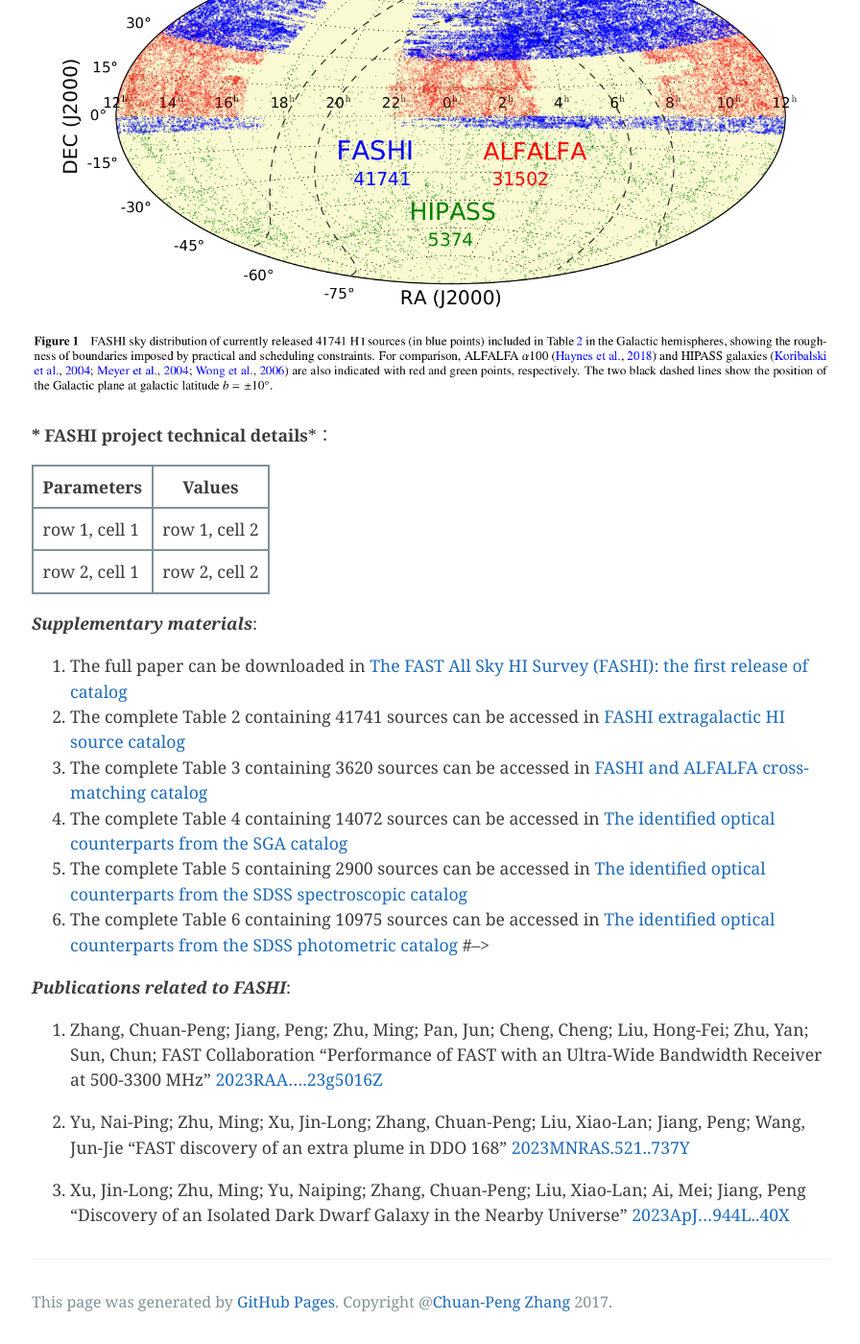
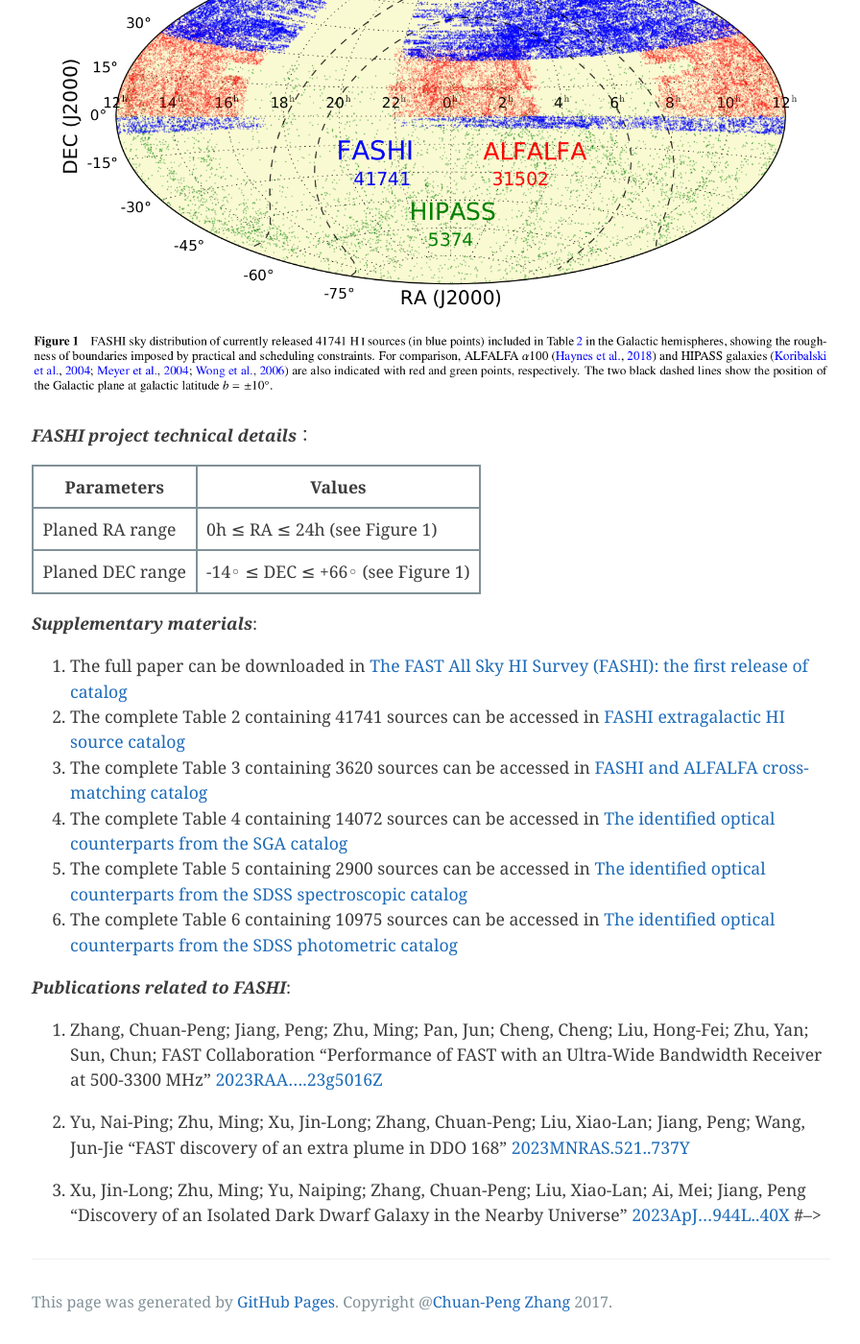
Before and after one commit to zcp521/zcp521.github.io, a Jekyll site: the page built from fashi.md, in a window 1280 px wide and 1400 px high, scrolled down 1461 px. Shown: the whole window at 96% size, without its empty margins (191-1087 px from the left). Built offline with Jekyll 4.4.1, drawn with Linux system fonts in a browser that asks for light colours.

Commit message:
Update fashi.md

```diff
--- a/fashi.md
+++ b/fashi.md
@@ -15,22 +15,21 @@ tagline: "The FAST All Sky H I Survey"
 
 ![]({{ site.baseurl }}/img/fashi.png)
 
-*** FASHI project technical details***：
+***FASHI project technical details***：
 <table border="0">
     <tr>
         <th>Parameters</th>
         <th>Values</th>
     </tr>
     <tr>
-        <td>row 1, cell 1</td>
-        <td>row 1, cell 2</td>
+        <td>Planed RA range</td>
+        <td>0h ≤ RA ≤ 24h (see Figure 1)</td>
     </tr>
     <tr>
-        <td>row 2, cell 1</td>
-        <td>row 2, cell 2</td>
+        <td>Planed DEC range</td>
+        <td>-14◦ ≤ DEC ≤ +66◦ (see Figure 1)</td>
     </tr>
 </table>
-
 
 ***Supplementary materials***:
 
@@ -40,7 +39,6 @@ tagline: "The FAST All Sky H I Survey"
 4. The complete Table 4 containing 14072 sources can be accessed in [The identified optical counterparts from the SGA catalog]({{site.baseurl}}/img/Table4-The_identified_optical_counterparts_from_the_SGA_catalog.csv)
 5. The complete Table 5 containing 2900 sources can be accessed in [The identified optical counterparts from the SDSS spectroscopic catalog]({{site.baseurl}}/img/Table5-The_identified_optical_counterparts_from_the_SDSS_spectroscopic_catalog.csv)
 6. The complete Table 6 containing 10975 sources can be accessed in [The identified optical counterparts from the SDSS photometric catalog]({{site.baseurl}}/img/Table6-The_identified_optical_counterparts_from_the_SDSS_photometric_catalog.csv)
-#-->
 
 ***Publications related to FASHI***:
 
@@ -55,3 +53,4 @@ tagline: "The FAST All Sky H I Survey"
 1. Xu, Jin-Long; Zhu, Ming; Yu, Naiping; Zhang, Chuan-Peng; Liu, Xiao-Lan; Ai, Mei; Jiang, Peng
 	"Discovery of an Isolated Dark Dwarf Galaxy in the Nearby Universe"
 	[2023ApJ...944L..40X](https://ui.adsabs.harvard.edu/abs/2023ApJ...944L..40X/abstract)
+#-->
```
